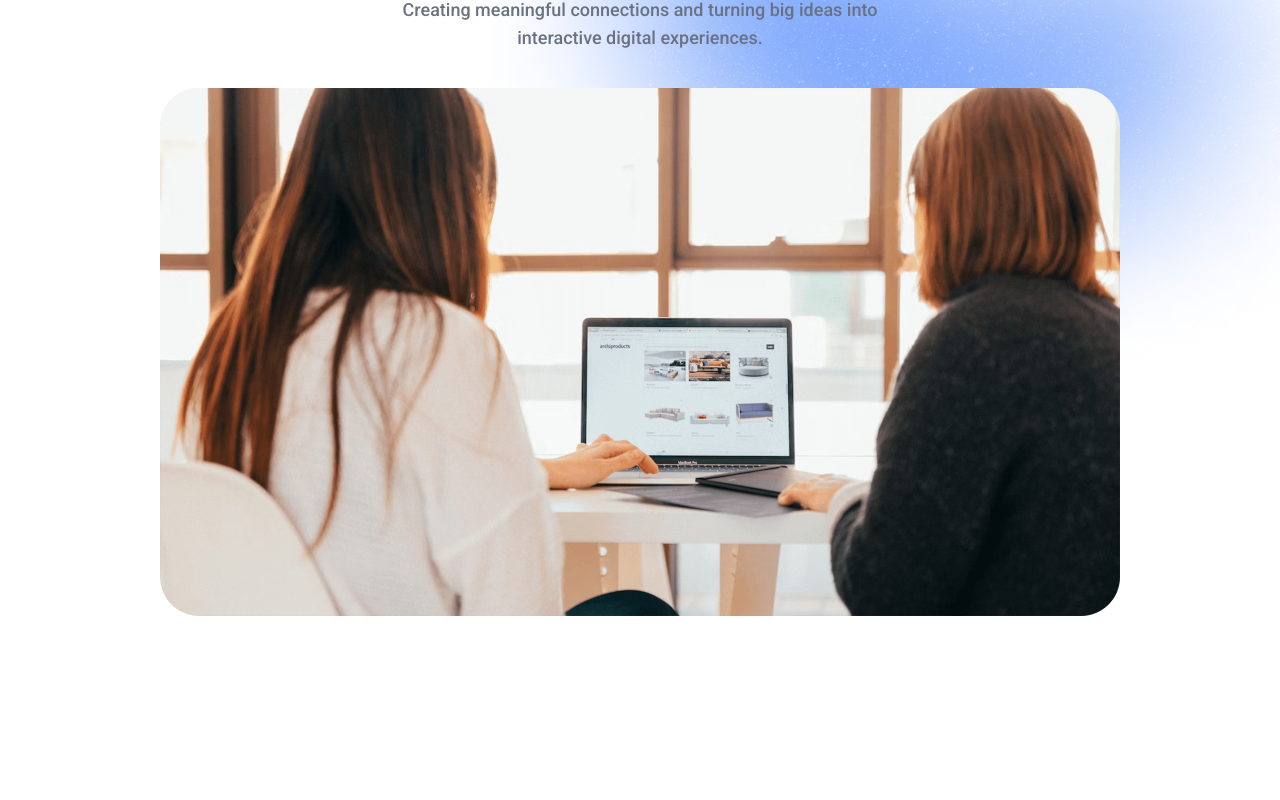
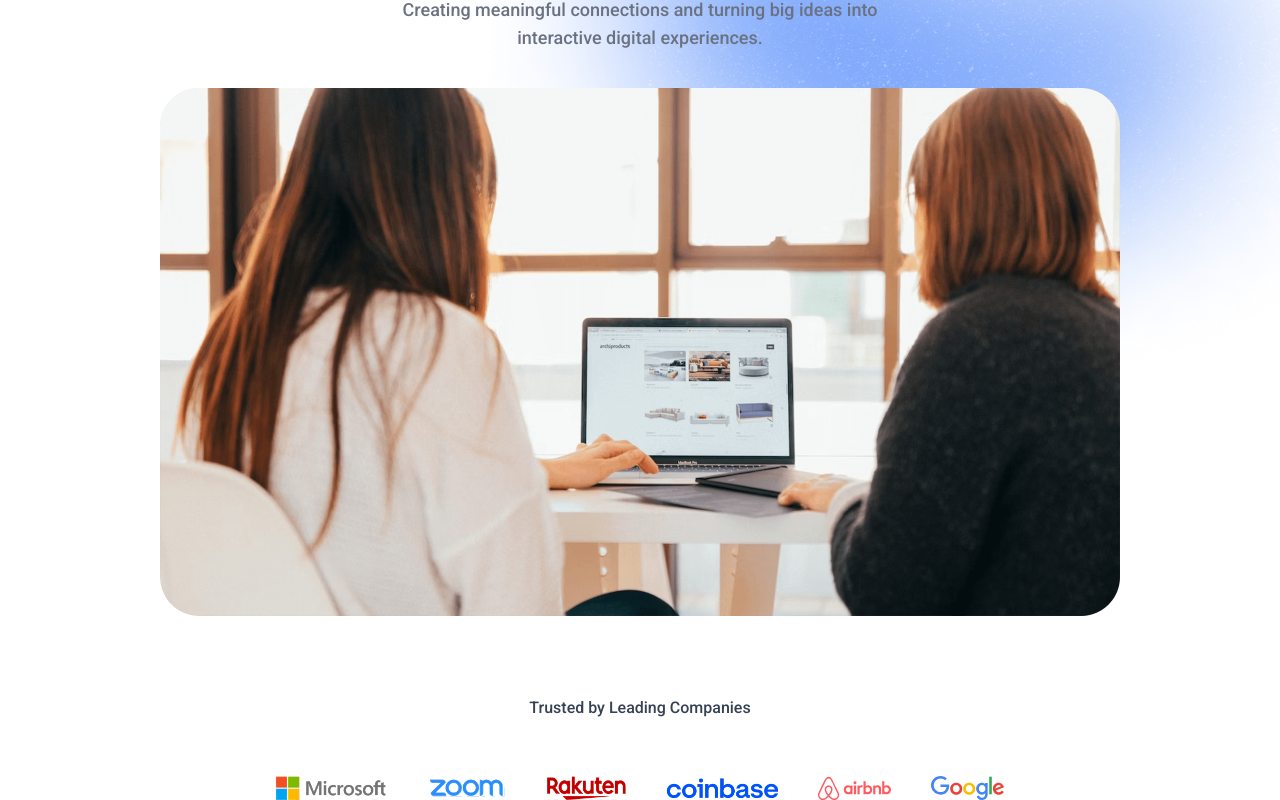
Before and after one commit to SoftEngX/agency-ai, a React (Vite) app: page / in a window 1280 px wide. Shown: the part 431-1231 px from the top of the page. Before the commit the page ends 1127 px from the top, so only its background shows below. Built offline with nearby package versions, Linux system fonts and the light colour scheme; a web font is replaced by a local one.

Commit message:
Add Trust by Leading Companies

```diff
--- a/src/App.jsx
+++ b/src/App.jsx
@@ -1,6 +1,7 @@
 import React, { useState } from "react";
 import Navbar from "./components/Navbar";
 import Hero from "./components/Hero"
+import TrustedBy from "./components/TrustedBy";
 
 const App = () => {
   const [theme, setTheme] = useState(
@@ -10,6 +11,7 @@
     <div className="dark:bg-black relative">
       <Navbar theme={theme} setTheme={setTheme} />
       <Hero />
+      <TrustedBy />
     </div>
   )
 }
--- a/src/components/TrustedBy.jsx
+++ b/src/components/TrustedBy.jsx
@@ -0,0 +1,17 @@
+import React from 'react'
+import { company_logos } from '../assets/assets'
+
+const TrustedBy = () => {
+  return (
+    <div className='flex flex-col items-center gap-10 px-4 sm:px-12 lg:px-24 xl:px-40 text-gray-700 dark:text-white/80'>
+      <h3 className='font-semibold'>Trusted by Leading Companies</h3>
+      <div className='flex items-center justify-center flex-wrap gap-10 mt-4'>
+        {company_logos.map((logo, index)=>(
+          <img key={index} src={logo}alt="" className='max-h-5 sm:max-h-6 dark:drop-shadow-xl' />
+        ))}
+      </div>
+    </div>
+  )
+}
+
+export default TrustedBy
```
